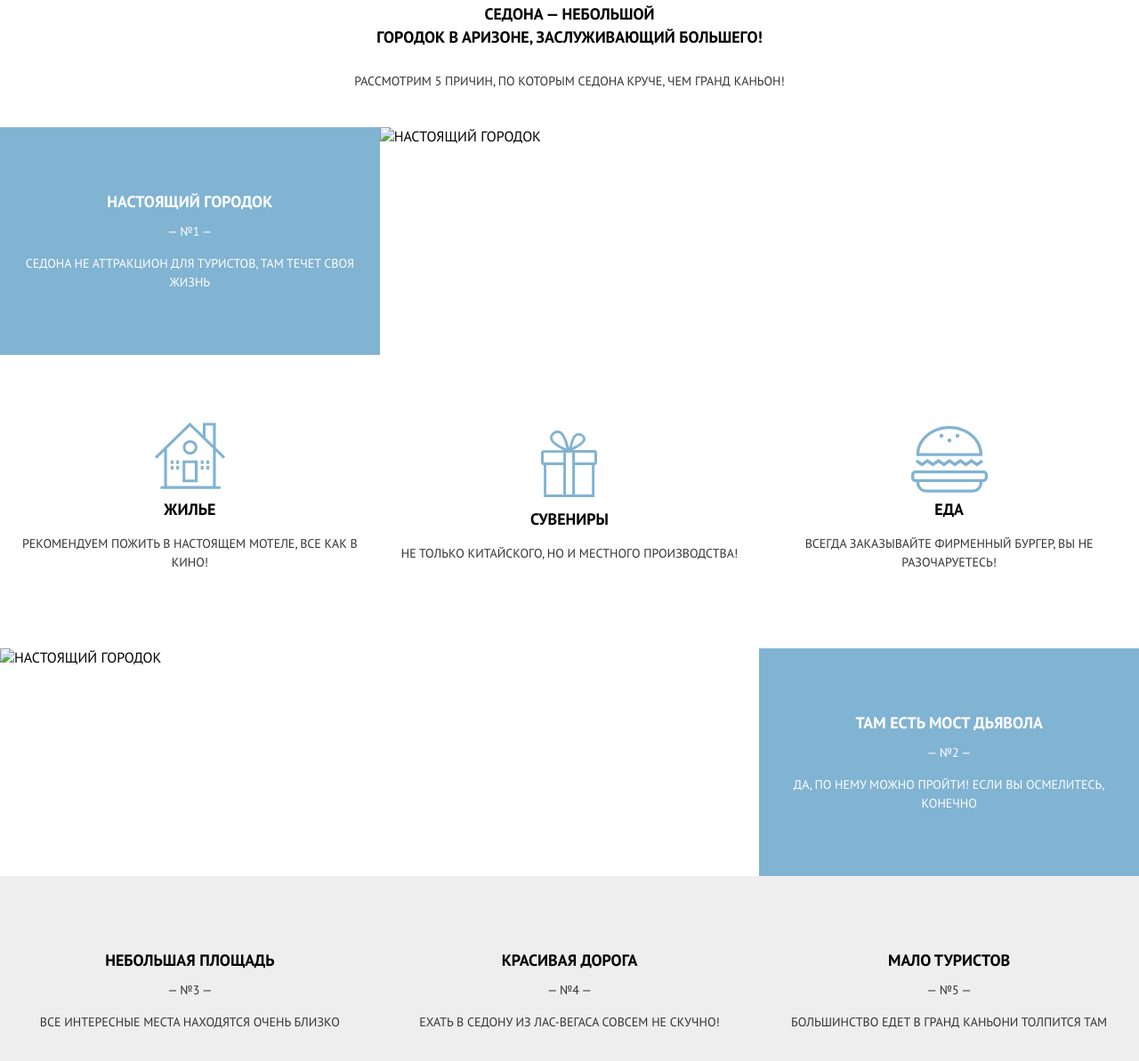
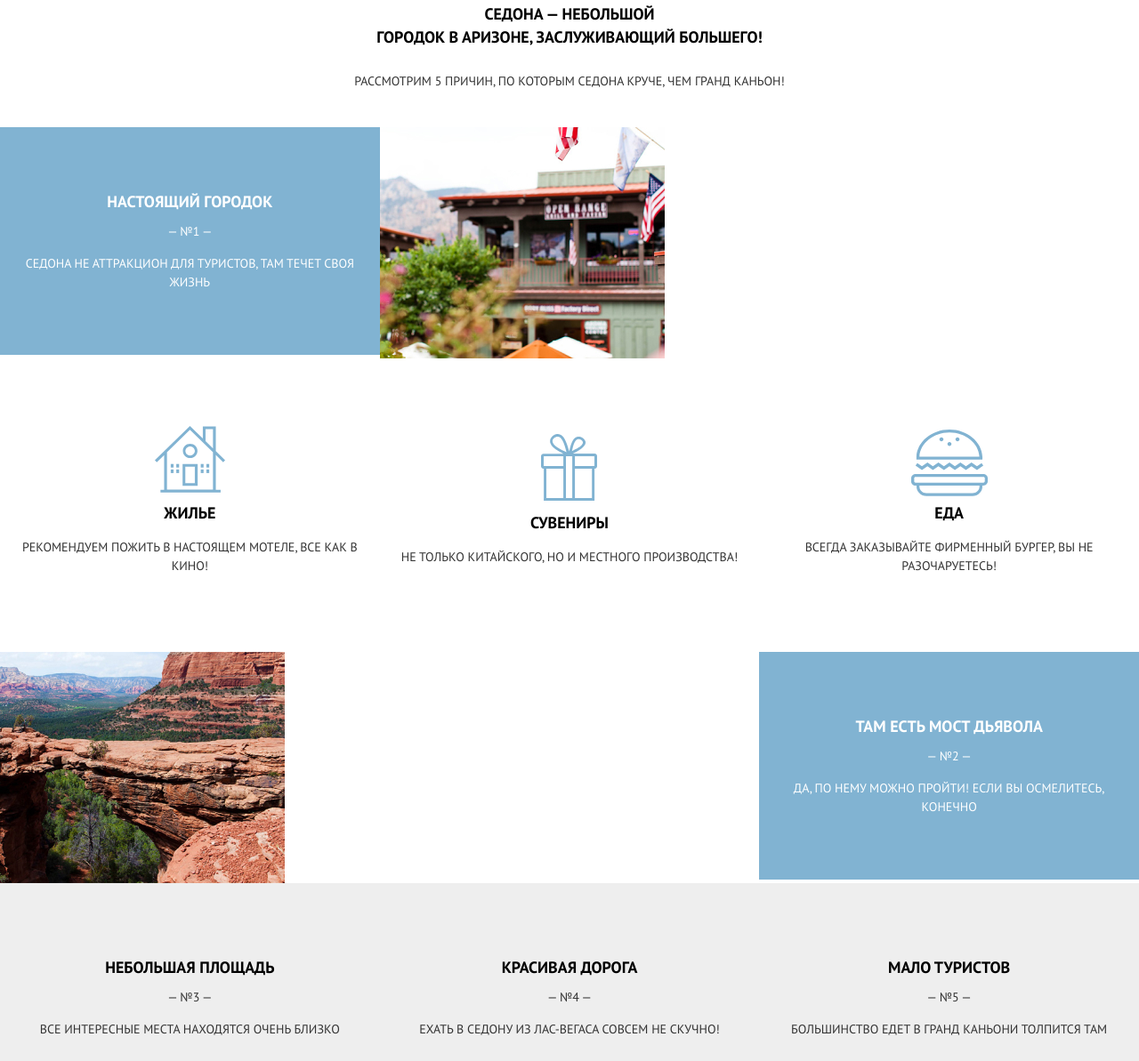
Before and after one commit to Rex4r/801653-sedona-22, a website: page source/index.html in a window 1280 px wide. Shown: the part 497-1690 px from the top of the page at 89% size. Drawn offline with nearby package versions, Linux system fonts and the light colour scheme; files that its build step writes are made by us from their sources; the site is published under a folder, as on GitHub Pages, so addresses that start at the root find nothing.

Commit message:
module4-task1

```diff
--- a/source/index.html
+++ b/source/index.html
@@ -57,7 +57,7 @@
             <div class="advantages__text text">Седона не аттракцион для туристов, там течет своя жизнь</div>
           </div>
         </div>
-        <img src="/img/advantages/photo-city.jpg" alt="Настоящий городок">
+        <img src="img/advantages/photo-city.jpg" alt="Настоящий городок">
       </div>
       <div class="advantages__row advantages__row--theme_white">
         <div class="advantages__item advantages__item--theme_white advantages__item--house">
@@ -87,7 +87,7 @@
             <div class="advantages__text text">Да, по нему можно пройти! Если вы осмелитесь, конечно</div>
           </div>
         </div>
-        <img src="/img/advantages/photo-bridge.jpg" alt="Настоящий городок">
+        <img src="img/advantages/photo-bridge.jpg" alt="Настоящий городок">
       </div>
       <div class="advantages__row">
         <div class="advantages__item advantages__item--theme_gray">
```
